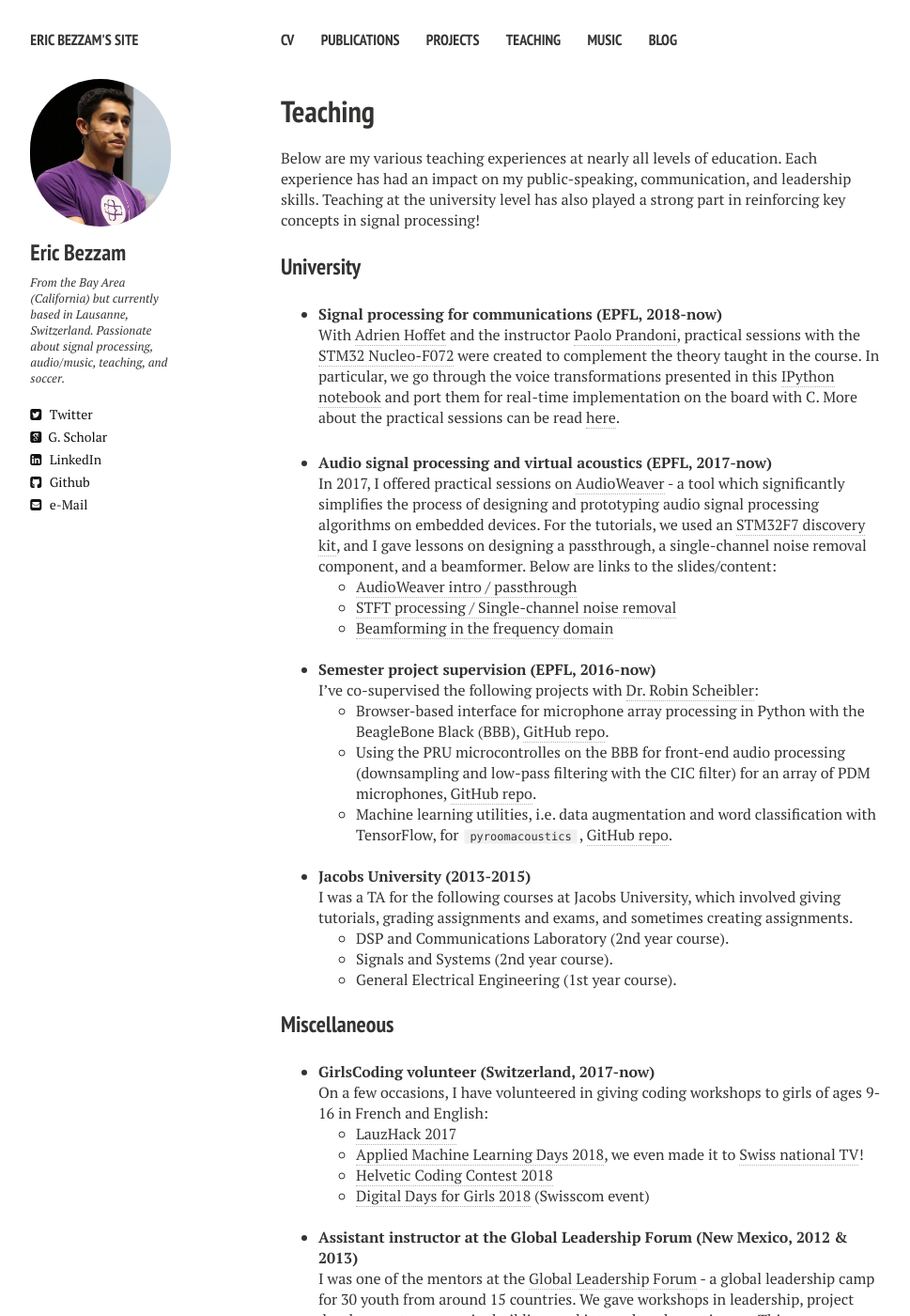
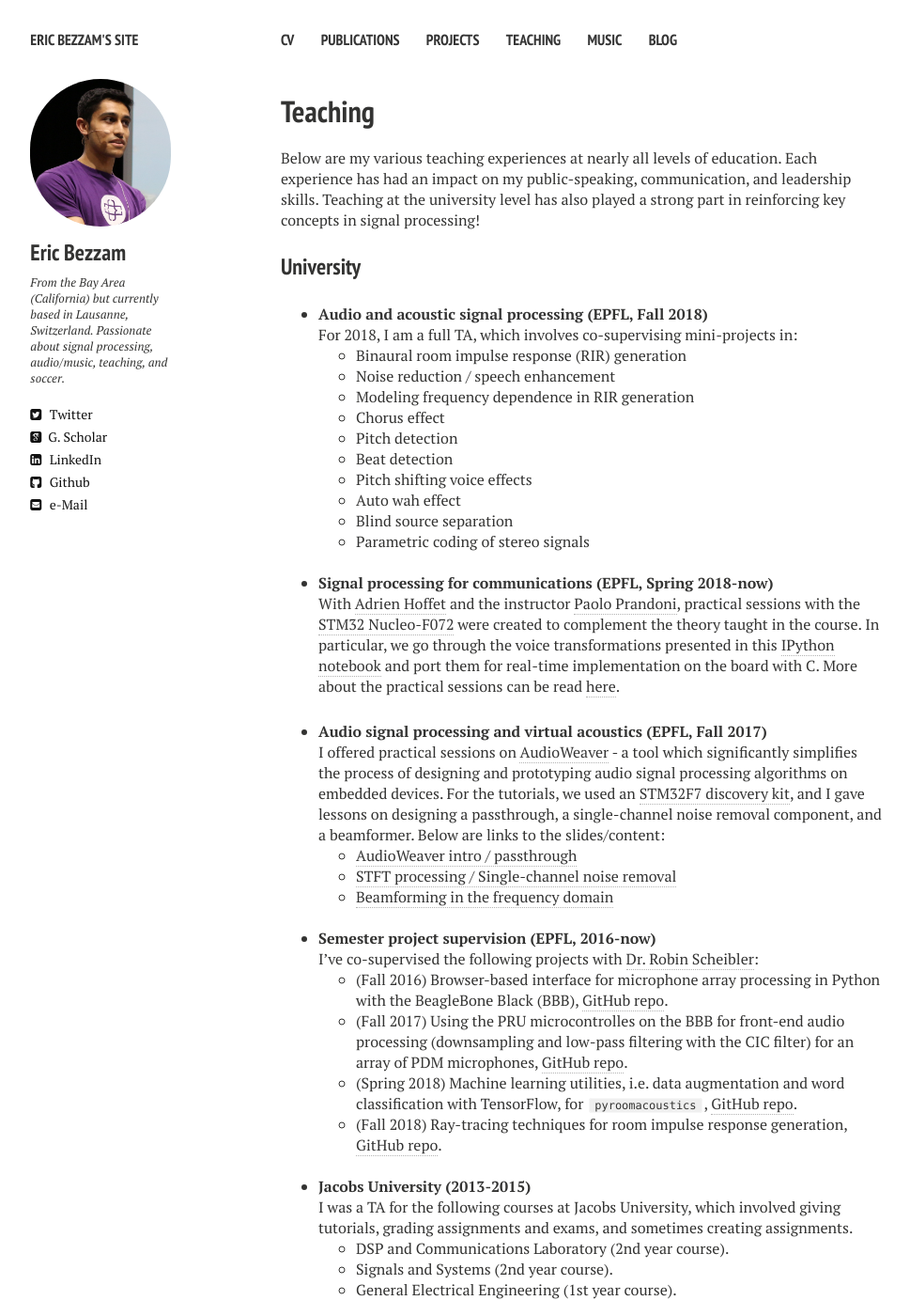
Before and after one commit to ebezzam/ebezzam.github.io, a Jekyll site: the page built from teaching.md, in a window 1280 px wide and 1400 px high. Shown: the whole window at 94% size, without its empty margins (21-990 px from the left). Built offline with Jekyll 4.4.1, drawn with Linux system fonts in a browser that asks for light colours; nearby versions of some CDN libraries.

Commit message:
Added new pub, teaching, and blog post.

```diff
--- a/_includes/_author-bio.html
+++ b/_includes/_author-bio.html
@@ -8,7 +8,7 @@
 <h3>{{ site.owner.name }}</h3>
 <p>{{ site.owner.bio }}</p>
 {% if site.owner.twitter %}<a href="http://twitter.com/{{ site.owner.twitter }}" class="author-social" target="_blank"><i class="fa fa-twitter-square"></i> Twitter</a>{% endif %}
-{% if site.owner.google_scholar %}<a href="http://scholar.google.es/citations?user={{ site.owner.google_scholar }}" class="author-social" target="_blank"><i class="ai ai-google-scholar-square"></i>&nbsp; G. Scholar</a>{% endif %}
+{% if site.owner.google_scholar %}<a href="http://scholar.google.com/citations?user={{ site.owner.google_scholar }}" class="author-social" target="_blank"><i class="ai ai-google-scholar-square"></i>&nbsp; G. Scholar</a>{% endif %}
 {% if site.owner.facebook %}<a href="http://facebook.com/{{ site.owner.facebook }}" class="author-social" target="_blank"><i class="fa fa-facebook-square"></i> Facebook</a>{% endif %}
 {% if site.owner.linkedin %}<a href="http://linkedin.com/in/{{ site.owner.linkedin }}" class="author-social" target="_blank"><i class="fa fa-linkedin-square"></i> LinkedIn</a>{% endif %}
 {% if site.owner.instagram %}<a href="http://instagram.com/{{ site.owner.instagram }}" class="author-social" target="_blank"><i class="fa fa-instagram"></i> Instagram</a>{% endif %}
--- a/_layouts/cv.html
+++ b/_layouts/cv.html
@@ -48,8 +48,8 @@
     <p align="center">&#8226 I am a <strong>research assistant</strong> at <a href="https://www.epfl.ch/" target="_blank">EPFL</a> with <a href="https://lts5www.epfl.ch/index.html" target="_blank">LTS5</a> (Prof. J.P. Thiran) <br />
     and <a href="https://lcav.epfl.ch/" target="_blank">LCAV</a> (Prof. Martin Vetterli).</p>
     <p align="center">&#8226 I have done internships at <a href="https://dspconcepts.com/" target="_blank">DSP Concepts</a> and <a href="https://www.idmt.fraunhofer.de/en.html" target="_blank">Fraunhofer IDMT</a>.</p>
-    <p align="center">&#8226 I am a co-founder and (past) organizer of <a href="http://lauzhack.com/" target="_blank">LauzHack</a>,
-    EPFL's <br />student-run hackathon.</p>
+    <p align="center">&#8226 I am a co-founder and organizer of <a href="http://lauzhack.com/" target="_blank">LauzHack</a>,
+    EPFL's <br />student hackathon.</p>
     <br />
 
 
--- a/teaching.md
+++ b/teaching.md
@@ -12,20 +12,35 @@ Below are my various teaching experiences at nearly all levels of education. Eac
 
 ### University
 
-* **[Signal processing for communications](http://edu.epfl.ch/coursebook/fr/signal-processing-for-communications-COM-303) (EPFL, 2018-now)**<br>
+* **[Audio and acoustic signal processing](http://edu.epfl.ch/coursebook/en/audio-and-acoustic-signal-processing-COM-415) (EPFL, Fall 2018)**<br>
+For 2018, I am a full TA, which involves co-supervising mini-projects in:
+    * Binaural room impulse response (RIR) generation
+    * Noise reduction / speech enhancement
+    * Modeling frequency dependence in RIR generation
+    * Chorus effect
+    * Pitch detection
+    * Beat detection
+    * Pitch shifting voice effects
+    * Auto wah effect
+    * Blind source separation
+    * Parametric coding of stereo signals
+<br>
+
+* **[Signal processing for communications](http://edu.epfl.ch/coursebook/fr/signal-processing-for-communications-COM-303) (EPFL, Spring 2018-now)**<br>
 With [Adrien Hoffet](https://people.epfl.ch/adrien.hoffet?lang=fr&cvlang=fr) and the instructor [Paolo Prandoni](https://lcav.epfl.ch/people/paolo.prandoni), practical sessions with the [STM32 Nucleo-F072](http://www.st.com/en/evaluation-tools/nucleo-f072rb.html) were created to complement the theory taught in the course. In particular, we go through the voice transformations presented in this [IPython notebook](https://github.com/prandoni/COM303/blob/master/voice_transformer/voicetrans.ipynb) and port them for real-time implementation on the board with C. More about the practical sessions can be read [here](https://actu.epfl.ch/news/hardware-dsp-lab-lcav/).
 
-* **[Audio signal processing and virtual acoustics](http://edu.epfl.ch/coursebook/en/audio-signal-processing-and-virtual-acoustics-COM-415) (EPFL, 2017-now)**<br>
-In 2017, I offered practical sessions on [AudioWeaver](https://dspconcepts.com/solutions/audio-weaver) - a tool which significantly simplifies the process of designing and prototyping audio signal processing algorithms on embedded devices. For the tutorials, we used an [STM32F7 discovery kit](http://www.st.com/en/evaluation-tools/32f769idiscovery.html), and I gave lessons on designing a passthrough, a single-channel noise removal component, and a beamformer. Below are links to the slides/content:
+* **Audio signal processing and virtual acoustics (EPFL, Fall 2017)**<br>
+I offered practical sessions on [AudioWeaver](https://dspconcepts.com/solutions/audio-weaver) - a tool which significantly simplifies the process of designing and prototyping audio signal processing algorithms on embedded devices. For the tutorials, we used an [STM32F7 discovery kit](http://www.st.com/en/evaluation-tools/32f769idiscovery.html), and I gave lessons on designing a passthrough, a single-channel noise removal component, and a beamformer. Below are links to the slides/content:
     * <a href="https://drive.google.com/drive/folders/1tKxxhCo-dmA_fHBSpa99EhwWhgBdLI0Y?usp=sharing" target="_blank">AudioWeaver intro / passthrough</a>
     * <a href="https://drive.google.com/drive/folders/18sF4oqUtQeWtz_svH6a2cKl0DHXBqmJO?usp=sharing" target="_blank">STFT processing / Single-channel noise removal</a>
     * <a href="https://drive.google.com/drive/folders/104ltiqOSFwK7yAaO3GCWKioVLV3f4REY?usp=sharing" target="_blank">Beamforming in the frequency domain</a>
 <br>
 * **Semester project supervision (EPFL, 2016-now)**<br>
 I've co-supervised the following projects with <a href="http://www.robinscheibler.org/" target="_blank">Dr. Robin Scheibler</a>:
-    * Browser-based interface for microphone array processing in Python with the BeagleBone Black (BBB), [GitHub repo](https://github.com/LCAV/easy-dsp).
-    * Using the PRU microcontrolles on the BBB for front-end audio processing (downsampling and low-pass filtering with the CIC filter) for an array of PDM microphones, [GitHub repo](https://github.com/Scrashdown/PRU-Audio-Processing).
-    * Machine learning utilities, i.e. data augmentation and word classification with TensorFlow, for `pyroomacoustics`, [GitHub repo](https://github.com/alexismermet/pyroomacoustics/tree/master/examples/final_scripts_for_final).
+    * (Fall 2016) Browser-based interface for microphone array processing in Python with the BeagleBone Black (BBB), [GitHub repo](https://github.com/LCAV/easy-dsp).
+    * (Fall 2017) Using the PRU microcontrolles on the BBB for front-end audio processing (downsampling and low-pass filtering with the CIC filter) for an array of PDM microphones, [GitHub repo](https://github.com/Scrashdown/PRU-Audio-Processing).
+    * (Spring 2018) Machine learning utilities, i.e. data augmentation and word classification with TensorFlow, for `pyroomacoustics`, [GitHub repo](https://github.com/alexismermet/pyroomacoustics/tree/master/examples/final_scripts_for_final).
+    * (Fall 2018) Ray-tracing techniques for room impulse response generation, [GitHub repo](https://github.com/CyrilCadoux/pyroomacoustics).
 <br>
 * **Jacobs University (2013-2015)**<br>
 I was a TA for the following courses at Jacobs University, which involved giving tutorials, grading assignments and exams, and sometimes creating assignments.
```
Also changed, not shown: _layouts/publications.html (+24 -0 lines), _posts/2018-10-09-on-the-road.markdown (added, +23 -0 lines).
